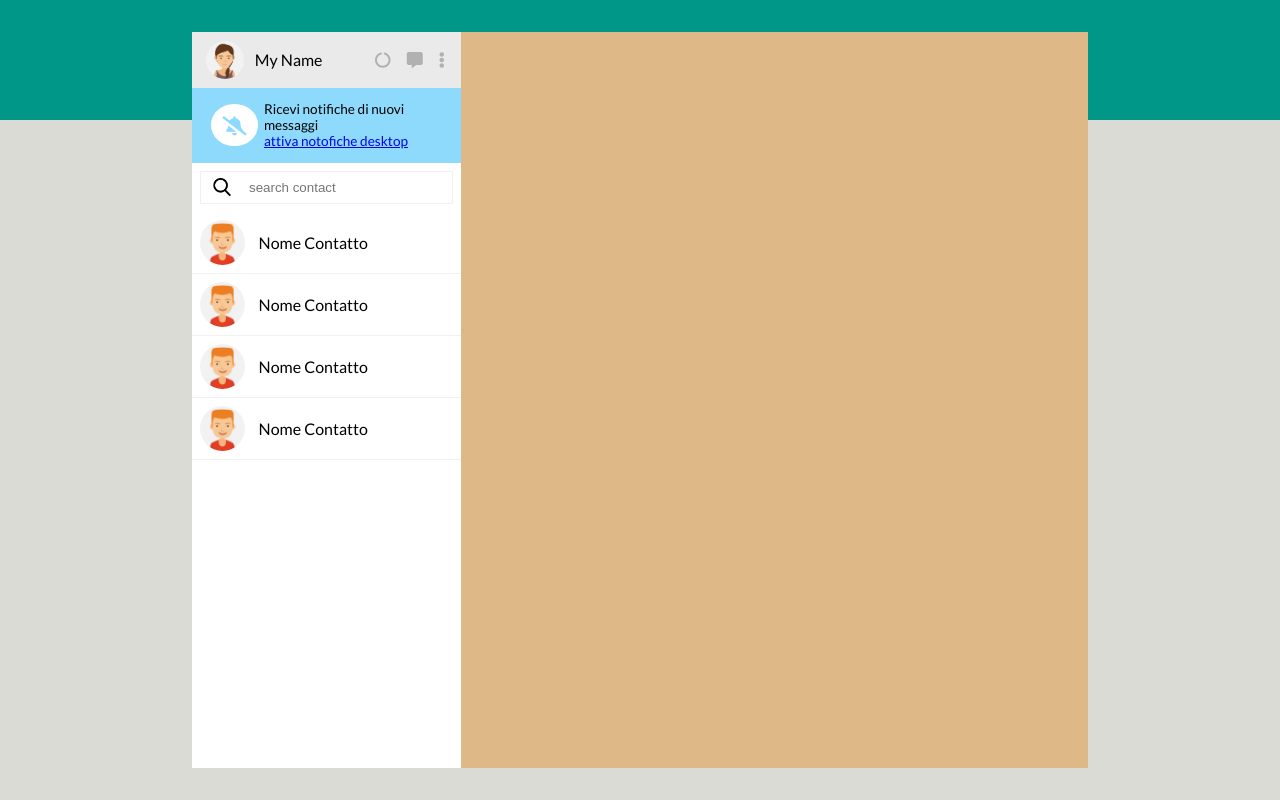
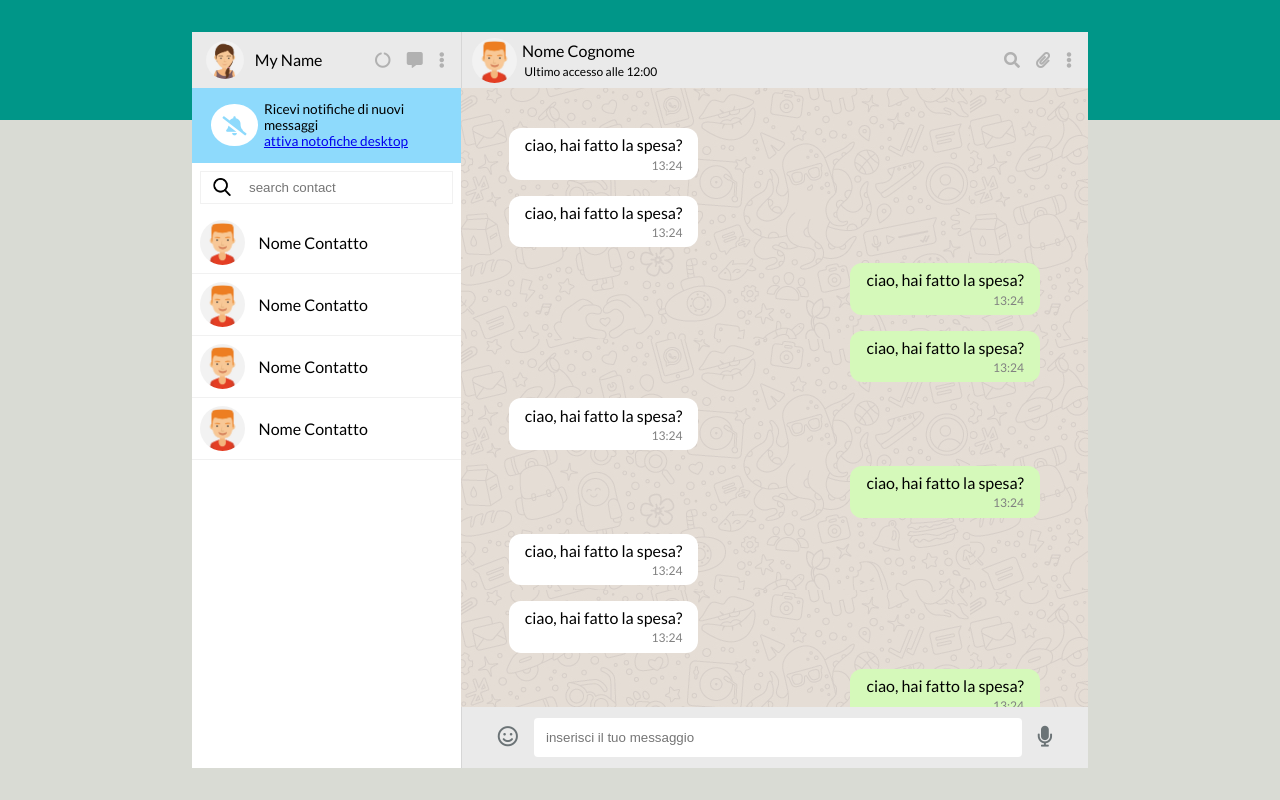
Before and after one commit to nicola-felice/vue-boolzapp, a plain HTML site: page index.html in a window 1280 px wide. Drawn offline with nearby package versions, Linux system fonts and the light colour scheme.

Commit message:
add: chat markup + style

```diff
--- a/index.html
+++ b/index.html
@@ -53,7 +53,75 @@
             </div>
         </div>
 
-        <div class="chat"></div>
+        <div class="chat_wrapper">
+            <div class="contact_info">
+                <img class="avatar_img" src="./img/avatar_1.jpg" alt="">
+                <span class="username">
+                    nome cognome <br>
+                    <em>Ultimo accesso alle 12:00</em>
+                </span>
+                <i class="fas fa-search"></i>
+                <i class="fas fa-paperclip"></i>
+                <i class="fas fa-ellipsis-v"></i>
+            </div>
+
+            <ul class="chat">
+                <li class="message received">
+                    ciao, hai fatto la spesa?
+                    <span class="date">13:24</span>
+                </li>
+                <li class="message received">
+                    ciao, hai fatto la spesa?
+                    <span class="date">13:24</span>
+                </li>
+                <li class="message sent">
+                    ciao, hai fatto la spesa?
+                    <span class="date">13:24</span>
+                </li>
+                <li class="message sent">
+                    ciao, hai fatto la spesa?
+                    <span class="date">13:24</span>
+                </li>
+                <li class="message received">
+                    ciao, hai fatto la spesa?
+                    <span class="date">13:24</span>
+                </li>
+                <li class="message sent">
+                    ciao, hai fatto la spesa?
+                    <span class="date">13:24</span>
+                </li>
+                <li class="message received">
+                    ciao, hai fatto la spesa?
+                    <span class="date">13:24</span>
+                </li>
+                <li class="message received">
+                    ciao, hai fatto la spesa?
+                    <span class="date">13:24</span>
+                </li>
+                <li class="message sent">
+                    ciao, hai fatto la spesa?
+                    <span class="date">13:24</span>
+                </li>
+                <li class="message sent">
+                    ciao, hai fatto la spesa?
+                    <span class="date">13:24</span>
+                </li>
+                <li class="message received">
+                    ciao, hai fatto la spesa?
+                    <span class="date">13:24</span>
+                </li>
+                <li class="message sent">
+                    ciao, hai fatto la spesa?
+                    <span class="date">13:24</span>
+                </li>
+            </ul>
+
+            <div class="input_message">
+                <i class="far fa-smile"></i>
+                <input type="text" id="text_message" placeholder="inserisci il tuo messaggio">
+                <i class="fas fa-microphone"></i>
+            </div>
+        </div>
     </div>
 
     <script src="https://cdn.jsdelivr.net/npm/vue@2/dist/vue.js"></script>
--- a/style.css
+++ b/style.css
@@ -115,7 +115,91 @@ li {
 /* _______ END LEFT NAVIGATION _______ */
 
 
+/* _______ CHAT _______ */
+.chat_wrapper {
+    width: 70%;
+    display: flex;
+    flex-direction: column;
+}
+
+
+.contact_info {
+    display: flex;
+    align-items: center;
+    padding: .2rem .5rem;
+    background-color: #eaeaea;
+    border-left: 1px #d6d6d6 solid;
+}
+.contact_info span {
+    margin-right: auto;
+}
+.contact_info i {
+    color: #b1b1b1;
+    margin: 0 .5rem;
+    cursor: pointer;
+}
+.contact_info em {
+    font-size: .75rem;
+    font-style: normal;
+    text-transform: none;
+}
+.contact_info * {
+    margin: .15rem;
+}
+
+
 .chat {
-    width: 70%;
-    background-color: burlywood;
+    flex-grow: 1;
+    display: flex;
+    flex-direction: column;
+    padding: 2rem 2rem 0 2rem;
+    overflow-y: auto;
+    background-image: url('./img/mine.jpg');
 }
+.message {
+    padding: .45rem 1rem;
+    align-self: flex-start;
+    margin: .5rem 1rem;
+    border-radius: .75rem;
+}
+.message span {
+    display: block;
+    font-size: .75rem;
+    color: grey;
+    text-align: right;
+    margin-top: .2rem;
+}
+.message.sent {
+    background-color: #d5f9ba;
+    align-self: flex-end;
+}
+.message.received {
+    background-color: white;
+}
+
+
+.input_message {
+    display: flex;
+    align-items: center;
+    justify-content: center;
+    padding: .2rem 1.75rem;
+    background-color: #eaeaea;
+    border-left: 1px #d6d6d6 solid;
+}
+.input_message i {
+    color: #6b7376;
+    margin: 0 .5rem;
+    cursor: pointer;
+    font-size: 1.3rem;
+}
+#text_message {
+    flex-grow: 1;
+    padding: .75rem;
+    border: none;
+    border-radius: .25rem;
+    margin: .5rem;
+}
+.input_message * {
+    margin: .35rem;
+}
+/* _______ END CHAT _______ */
```
